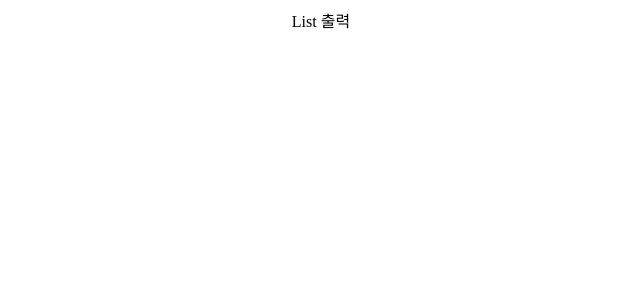
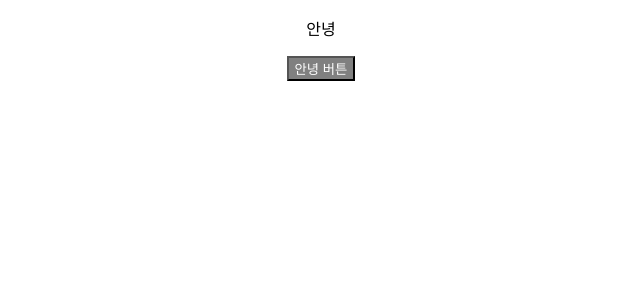
Before and after one commit to minzzzun/ReactPR, a React (Create React App) app: page / in a window 1280 px wide. Shown: the top 300 px of the page, without its empty margins (319-959 px from the left). Built offline with nearby package versions, Linux system fonts and the light colour scheme.

Commit message:
useState 사용해보기

```diff
--- a/src/App.js
+++ b/src/App.js
@@ -5,8 +5,8 @@ import Comp1 from './Comp1';
 import Comp2 from './Comp2';
 import Comp3 from './Comp3';
 
-import Router from './component/Router';
 
+import Hook from './component/Hook';
 
 function UserProfile(props) {
   return (
@@ -65,7 +65,7 @@ function App() {
         <Comp1/>
         <Comp2/>
         <Comp3/> */}
-      <Router/>
+        <Hook/>
     </div>
   );
 }
--- /dev/null
+++ b/src/component/Css.css
@@ -0,0 +1,5 @@
+#btn {
+  color : white;
+  background-color: gray;
+
+}
--- /dev/null
+++ b/src/component/Hook.js
@@ -0,0 +1,27 @@
+import React, { useState } from 'react';
+import "../component/Css.css";
+
+export default function Hook() {
+
+  const [a, setA] = useState("안녕");
+
+
+  const msg = (obj1, event) => {
+    alert(obj1 + "//" + event.target.id);
+    console.log(obj1 + "//" + event.target.id);
+
+    setA("안녕 버튼 클릭됨!");
+  };
+
+  return (
+    <div>
+      {/* 상태 값 출력 */}
+      <p>{a}</p>
+
+
+      <button id="btn" onClick={(e) => msg("haha", e)}>
+        안녕 버튼
+      </button>
+    </div>
+  );
+}
```
